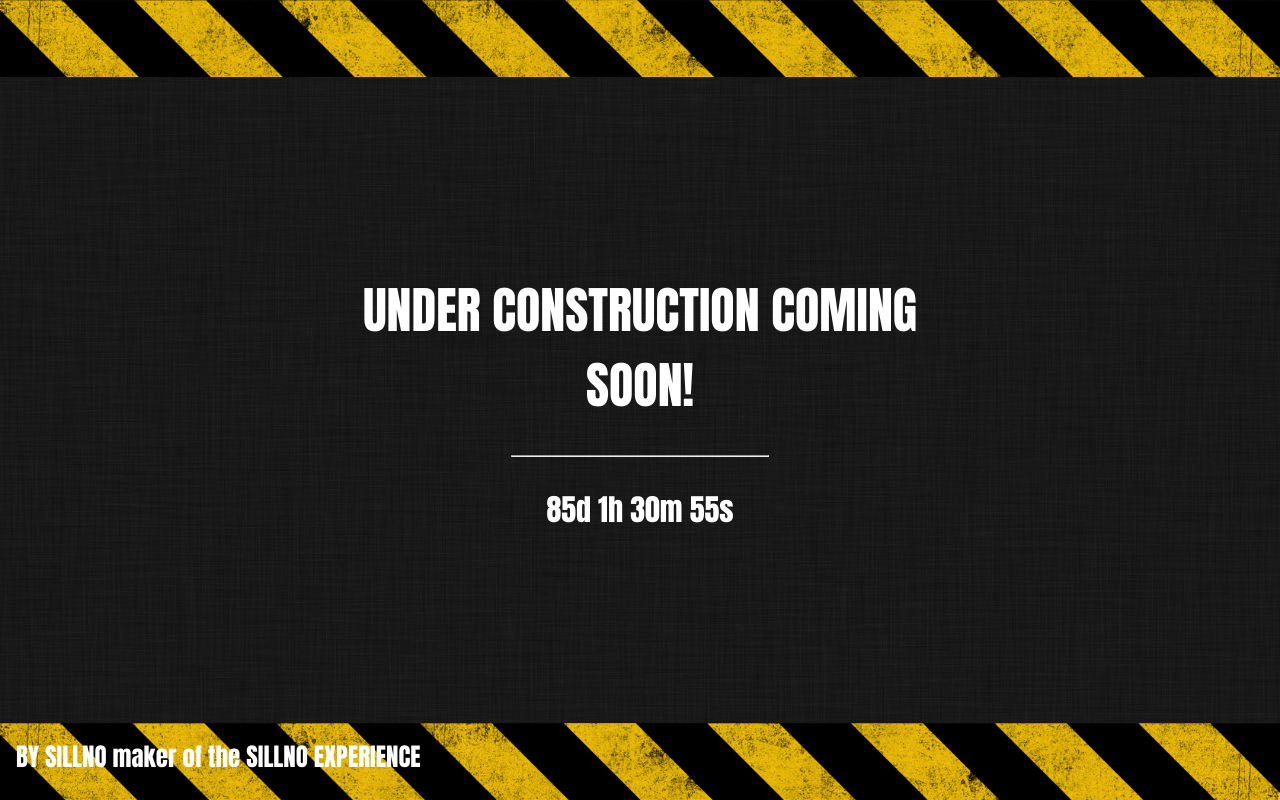
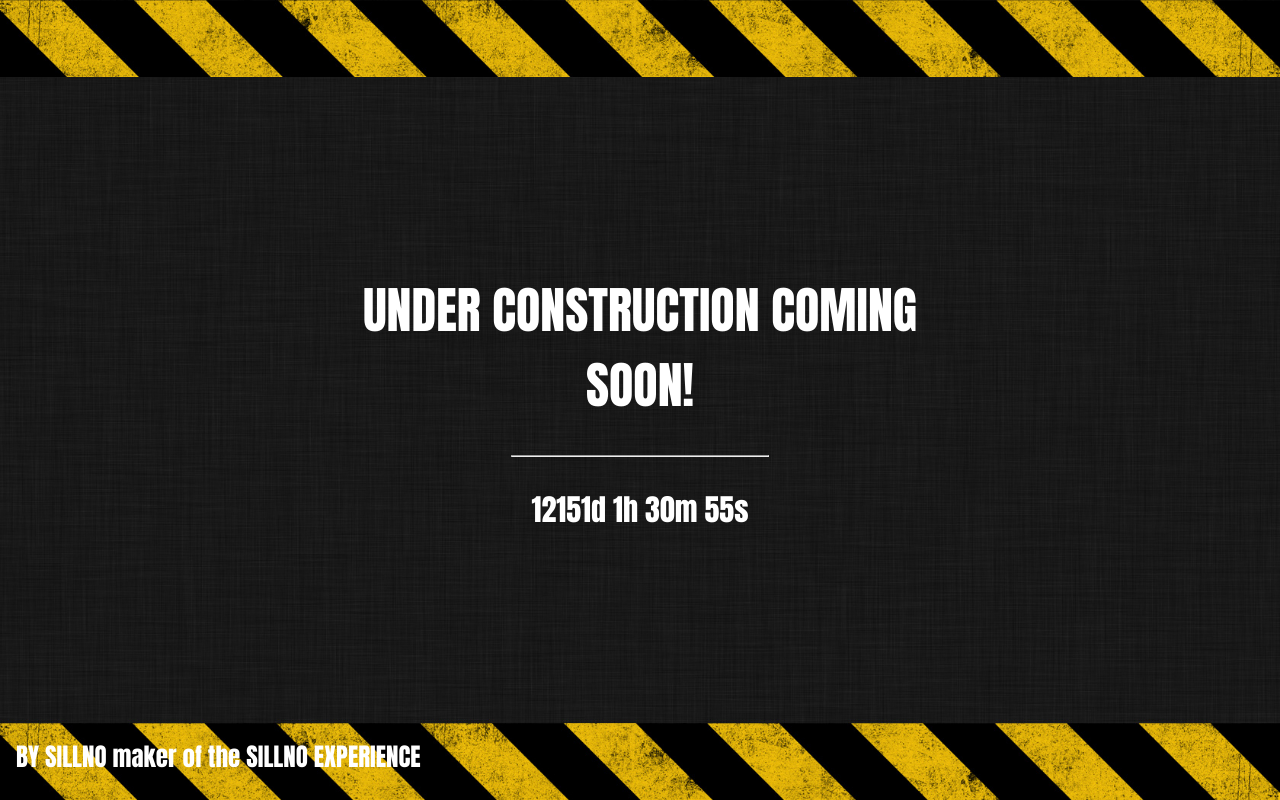
Before and after one commit to noahs2020/Home, a plain HTML site: page index.html in a window 1280 px wide. Drawn offline with Linux system fonts and the light colour scheme.

Commit message:
Update index.html

```diff
--- a/index.html
+++ b/index.html
@@ -72,7 +72,7 @@ var countdownfunction = setInterval(function() {
     var distance = countDownDate - now;
 
     // Time calculations for days, hours, minutes and seconds
-    var days = Math.floor(distance / (1000 * 60 * 60 * 24));
+    var days = Math.floor(distance / (7 * 60 * 60 * 24));
     var hours = Math.floor((distance % (1000 * 60 * 60 * 24)) / (1000 * 60 * 60));
     var minutes = Math.floor((distance % (1000 * 60 * 60)) / (1000 * 60));
     var seconds = Math.floor((distance % (1000 * 60)) / 1000);
```
